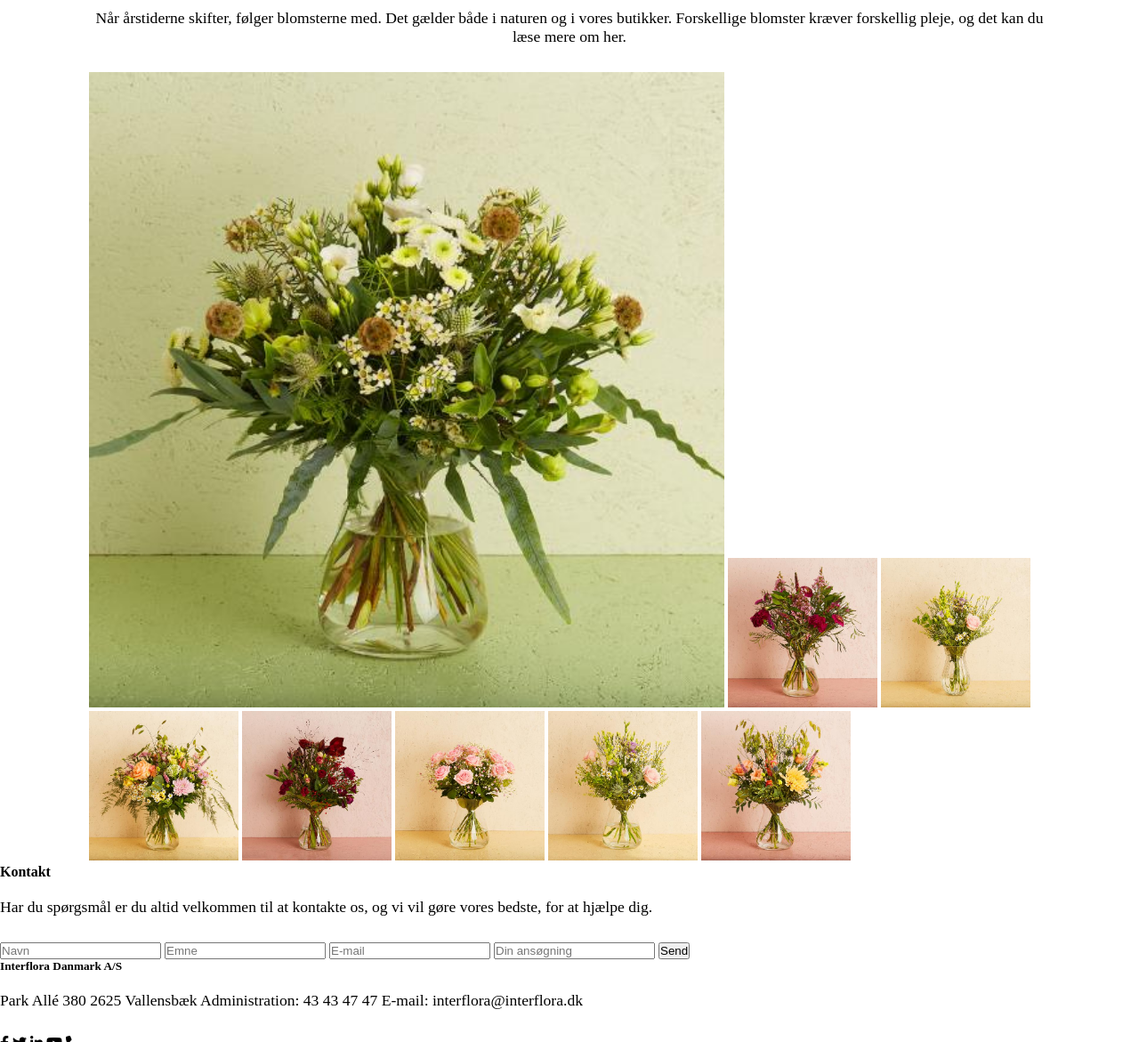
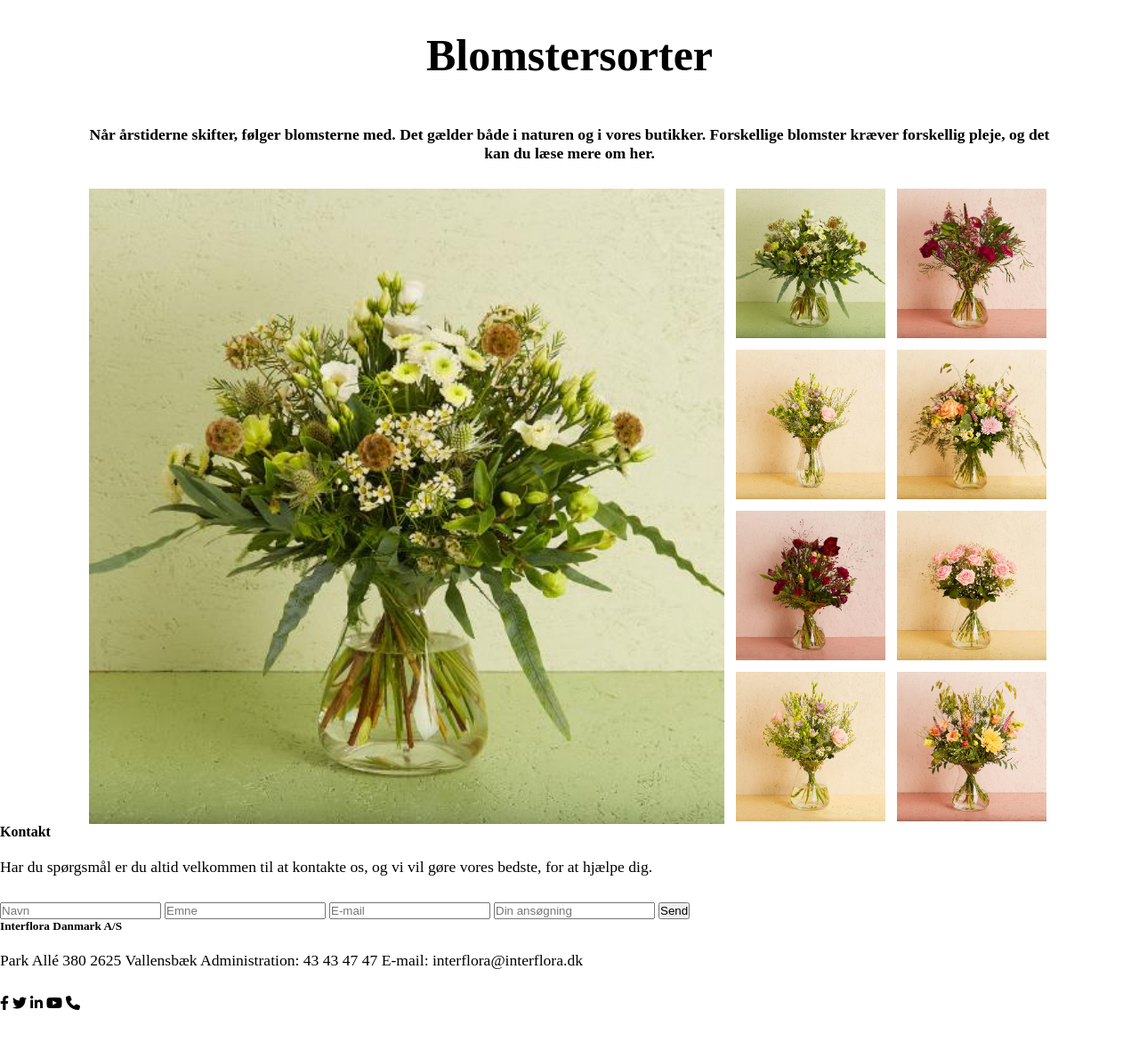
Before and after one commit to katrine-mo-jensen/stoppr-ve-interflora, a plain HTML site: page index.html in a window 1280 px wide. Shown: the part 2020-3191 px from the top of the page at 89% size. After the commit the page ends 3157 px from the top, so only its background shows below. Drawn offline with Linux system fonts and the light colour scheme.

```diff
--- a/css/style.css
+++ b/css/style.css
@@ -164,17 +164,65 @@ p {
 #flowers header {
   text-align: center;
 }
+#flowers h2 {
+  text-align: center;
+  padding-bottom: 30px;
+  font-size: 3.125em;
+  padding-top: 70px;
+}
+#flowers p {
+  font-weight: bold;
+}
 #flowers section {
   width: 1080px;
 }
-#flower-galleri {
+
+#flower-gallery {
+  display: grid;
+  grid-template-columns: 1fr 1fr 1fr 1fr 1fr 1fr;
+  grid-template-rows: 1fr 1fr 1fr 1fr;
+  gap: 10px;
+}
+#large {
+  width: 714px;
+  grid-column: 1 / 5;
+  grid-row: 1 / 5;
 }
 
-#large {
-  width: 714px;
-}
 .small {
   width: 168px;
+}
+#flower0 {
+  grid-column: 5 / 6;
+  grid-row: 1 / 2;
+}
+#flower1 {
+  grid-column: 6 / 7;
+  grid-row: 1 / 2;
+}
+#flower2 {
+  grid-column: 5 / 6;
+  grid-row: 2 / 3;
+}
+#flower3 {
+  grid-column: 6 / 7;
+  grid-row: 2 / 3;
+}
+#flower4 {
+  grid-column: 5 / 6;
+  grid-row: 3 / 4;
+}
+#flower5 {
+  grid-column: 6 / 7;
+  grid-row: 3 / 4;
+}
+#flower6 {
+  grid-column: 5 / 6;
+  grid-row: 4 / 5;
+}
+#flower7 {
+  grid-column: 6 / 7;
+  grid-row: 4 / 5;
 }
 /*       questions*/
 /*       contact*/
--- a/index.html
+++ b/index.html
@@ -135,15 +135,16 @@
             pleje, og det kan du læse mere om her.
           </p>
         </header>
-        <section id="flower-galleri">
+        <section id="flower-gallery">
           <img id="large" src="/assets/Galleri/Den_til_julebordet_2485.jpg" alt="" />
-          <img class="small" src="/assets/Galleri/Maanedens_buket_december_2021_stor_2484_0.jpg" alt="" />
-          <img class="small" src="/assets/Galleri/Den_luftige_lille_i_vase_2966.jpg" alt="" />
-          <img class="small" src="/assets/Galleri/Luksus_buket_3331.jpg" alt="" />
-          <img class="small" src="/assets/Galleri/Den_moderne_julehilsen_stor_783.jpg" alt="" />
-          <img class="small" src="/assets/Galleri/De_lyseroede_roser_mellem_102.jpg" alt="" />
-          <img class="small" src="/assets/Galleri/Den_luftige_mellem_551.jpg" alt="" />
-          <img class="small" src="/assets/Galleri/Den_sprudlende_vinter_mellem_555.jpg" alt="" />
+          <img class="small" id="flower0" src="/assets/Galleri/Den_til_julebordet_2485.jpg" alt="" />
+          <img class="small" id="flower1" src="/assets/Galleri/Maanedens_buket_december_2021_stor_2484_0.jpg" alt="" />
+          <img class="small" id="flower2" src="/assets/Galleri/Den_luftige_lille_i_vase_2966.jpg" alt="" />
+          <img class="small" id="flower3" src="/assets/Galleri/Luksus_buket_3331.jpg" alt="" />
+          <img class="small" id="flower4" src="/assets/Galleri/Den_moderne_julehilsen_stor_783.jpg" alt="" />
+          <img class="small" id="flower5" src="/assets/Galleri/De_lyseroede_roser_mellem_102.jpg" alt="" />
+          <img class="small" id="flower6" src="/assets/Galleri/Den_luftige_mellem_551.jpg" alt="" />
+          <img class="small" id="flower7" src="/assets/Galleri/Den_sprudlende_vinter_mellem_555.jpg" alt="" />
         </section>
       </section>
     </div>
```
